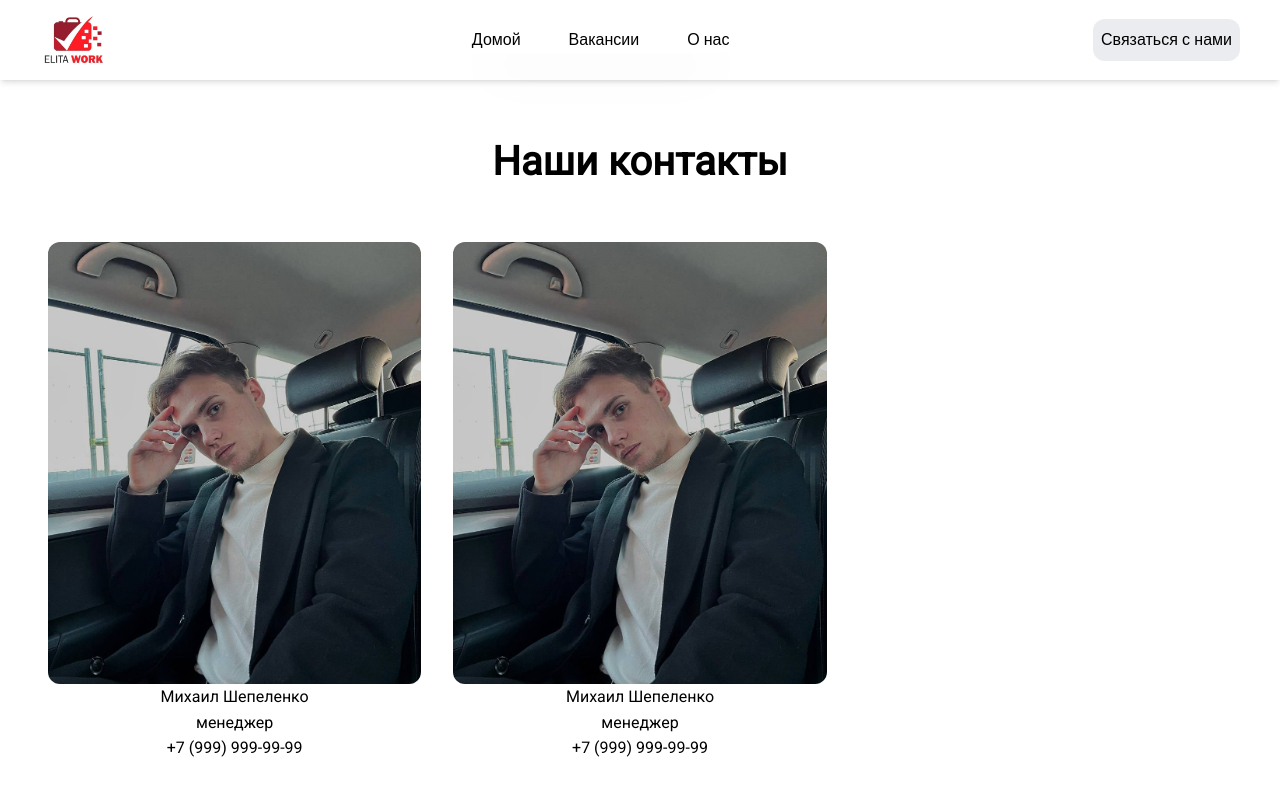
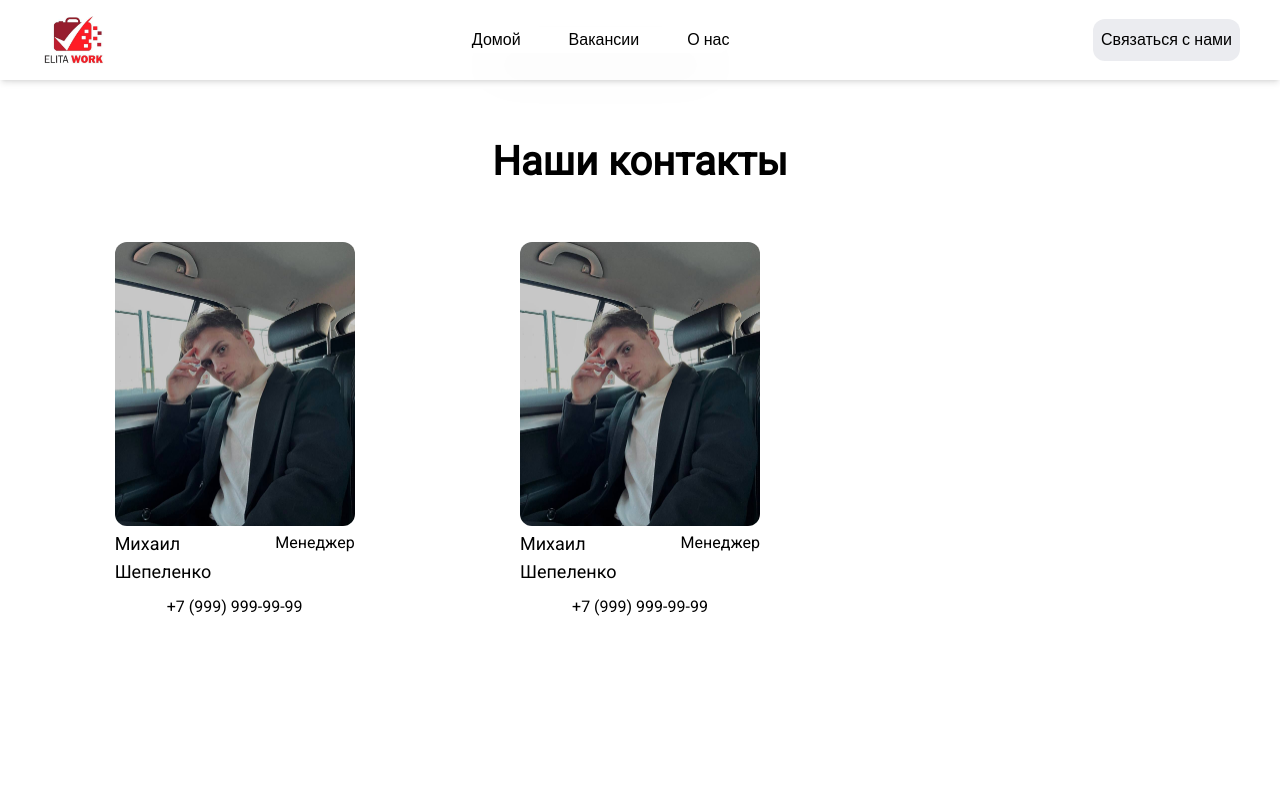
Before and after one commit to GeorgiyIakunenko/elitawork, a Vue app in the folder frontend/: page /contact in a window 1280 px wide. Shown: the top 796 px of the page. Built offline with nearby package versions, Linux system fonts and the light colour scheme.

Commit message:
not found page added

```diff
--- a/frontend/src/components/EmployeeCard.vue
+++ b/frontend/src/components/EmployeeCard.vue
@@ -1,16 +1,22 @@
 <script lang="ts" setup></script>
 
 <template>
-  <div class="mx-auto flex w-4/5 flex-col items-center rounded p-2 sm:w-fit">
+  <div class="max-w-64 mx-auto flex flex-col items-center rounded p-2 sm:w-fit">
     <!-- Added "items-center" class -->
     <img
       alt="employees 1"
-      class="rounded-xl"
+      class="w-full rounded-xl"
       src="@/assets/images/employees/1.jpg"
     />
-    <h3>Михаил Шепеленко</h3>
-    <div class="">менеджер</div>
-    <div class="">+7 (999) 999-99-99</div>
+    <div class="mt-1 flex flex-col items-center gap-1">
+      <div class="flex justify-around">
+        <h3 class="text-lg">Михаил Шепеленко</h3>
+        <div class="">Менеджер</div>
+      </div>
+
+      <div class=""></div>
+      <div class=""><a href="">+7 (999) 999-99-99</a></div>
+    </div>
   </div>
 </template>
 
--- a/frontend/src/router/index.js
+++ b/frontend/src/router/index.js
@@ -1,29 +1,34 @@
-import { createRouter, createWebHistory } from 'vue-router'
+import { createRouter, createWebHistory } from "vue-router";
 
 const router = createRouter({
   history: createWebHistory(import.meta.env.BASE_URL),
   routes: [
     {
-      path: '/',
-      name: 'home',
-      component: () => import('../views/Home.vue')
+      path: "/",
+      name: "home",
+      component: () => import("../views/Home.vue"),
     },
     {
-      path: '/about',
-      name: 'about',
-      component: () => import('../views/About.vue')
+      path: "/about",
+      name: "about",
+      component: () => import("../views/About.vue"),
     },
     {
-        path: '/contact',
-        name: 'contact',
-        component: () => import('../views/ContactUs.vue')
+      path: "/contact",
+      name: "contact",
+      component: () => import("../views/ContactUs.vue"),
     },
     {
-        path: '/jobs',
-        name: 'jobs',
-        component: () => import('../views/Vacancy.vue')
-    }
-  ]
-})
+      path: "/jobs",
+      name: "jobs",
+      component: () => import("../views/Vacancy.vue"),
+    },
+    {
+      path: "/:pathMatch(.*)*",
+      name: "NotFound",
+      component: () => import("@/views/PageNotFound.vue"),
+    },
+  ],
+});
 
-export default router
+export default router;
--- a/frontend/src/views/PageNotFound.vue
+++ b/frontend/src/views/PageNotFound.vue
@@ -1,11 +1,19 @@
-<script setup lang="ts">
-
-</script>
+<script lang="ts" setup></script>
 
 <template>
-
+  <main class="flex flex-col items-center justify-center py-24">
+    <div class="flex flex-col items-center px-24">
+      <div class="font-sans text-xl font-medium text-red-500">
+        <img alt="page not found" class="mb-4" src="@/assets/images/404.svg" />
+        Страница не найдена
+      </div>
+    </div>
+    <router-link exact to="/">
+      <button class="mt-5 rounded-xl bg-neutral-400 px-3.5 py-2 text-white">
+        Вернуться на главную страницу
+      </button>
+    </router-link>
+  </main>
 </template>
 
-<style scoped>
-
-</style>
+<style scoped></style>
```
Also changed, not shown: frontend/src/assets/images/404.svg (added).
